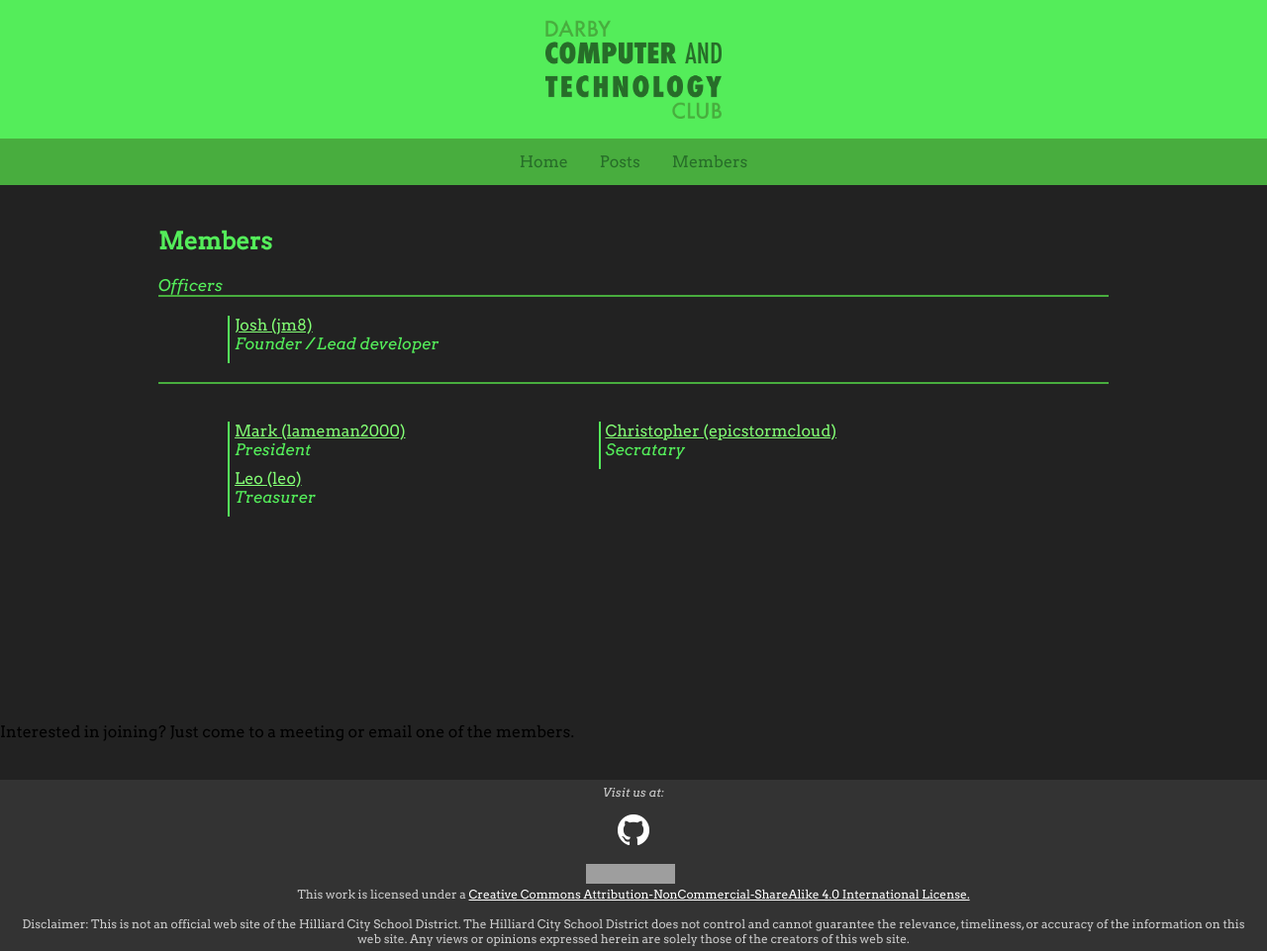
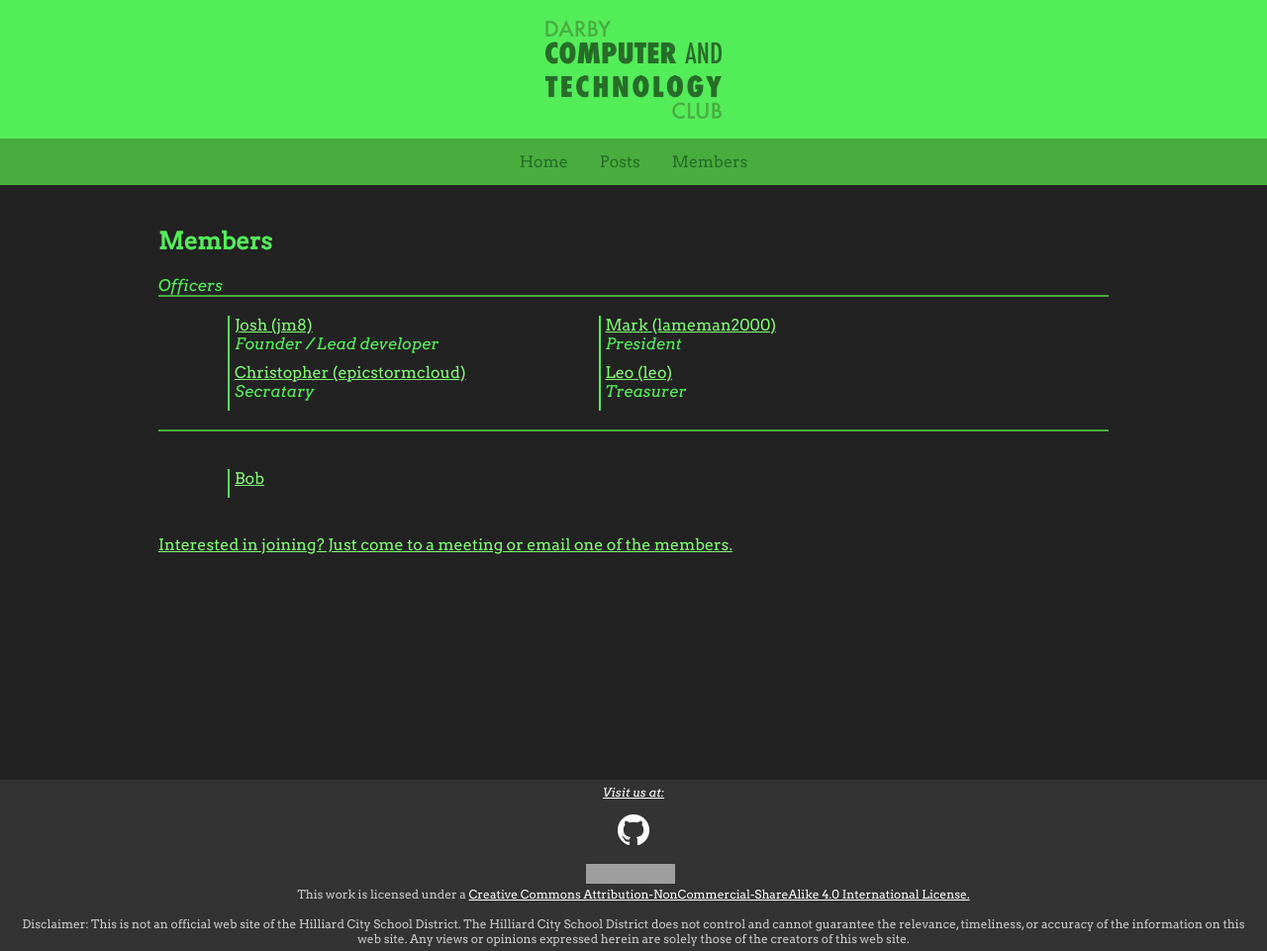
Before and after one commit to DarbyCAT/legacy, a Jekyll site: the page built from members.html, in a window 1280 px wide. Shown: the whole page at 99% size. Built offline with Jekyll 4.4.1, drawn with Linux system fonts in a browser that asks for light colours; grey boxes are pictures that could not be loaded.

Commit message:
Fixed members page

```diff
--- a/members.html
+++ b/members.html
@@ -8,14 +8,15 @@
 <br>
 <div class="boxes">
 <div><a href="/profile/jm8.html">Josh (jm8)</a><br><i>Founder / Lead developer</i></div>
-</div><br>
-</div><br><br>
-<div class="boxes">
 <div><a href="/profile/lameman2000.html">Mark (lameman2000)</a><br><i>President</i></div>
 <div><a href="/profile/epicstormcloud.html">Christopher (epicstormcloud)</a><br><i>Secratary</i></div>
 
 <div><a href="/profile/leo.html">Leo (leo)</a><br><i>Treasurer</i></div>
+</div><br>
+</div><br><br>
+<div class="boxes">
+<div><a href="https://example.com">Bob</div>
 </div>
 <br><br>
+Interested in joining? Just come to a meeting or email one of the members.
 </div>
-Interested in joining? Just come to a meeting or email one of the members.
```
